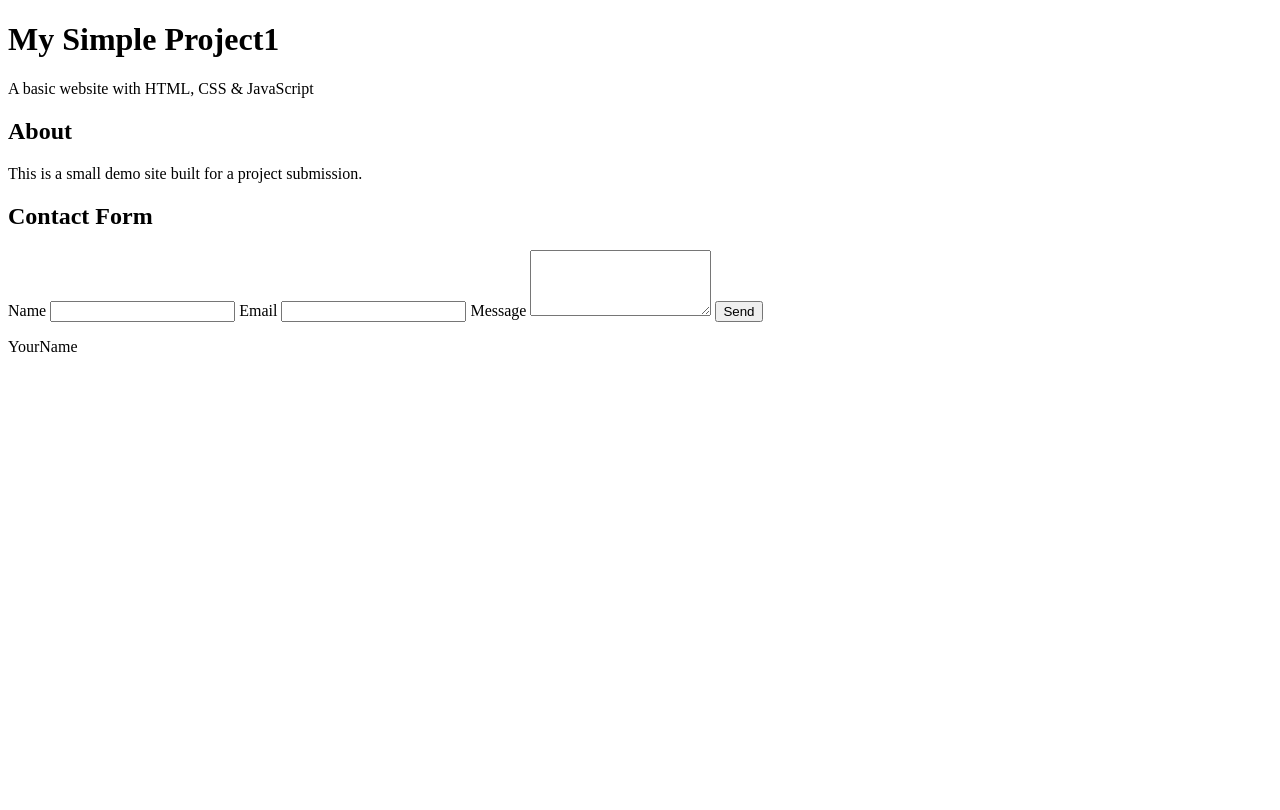
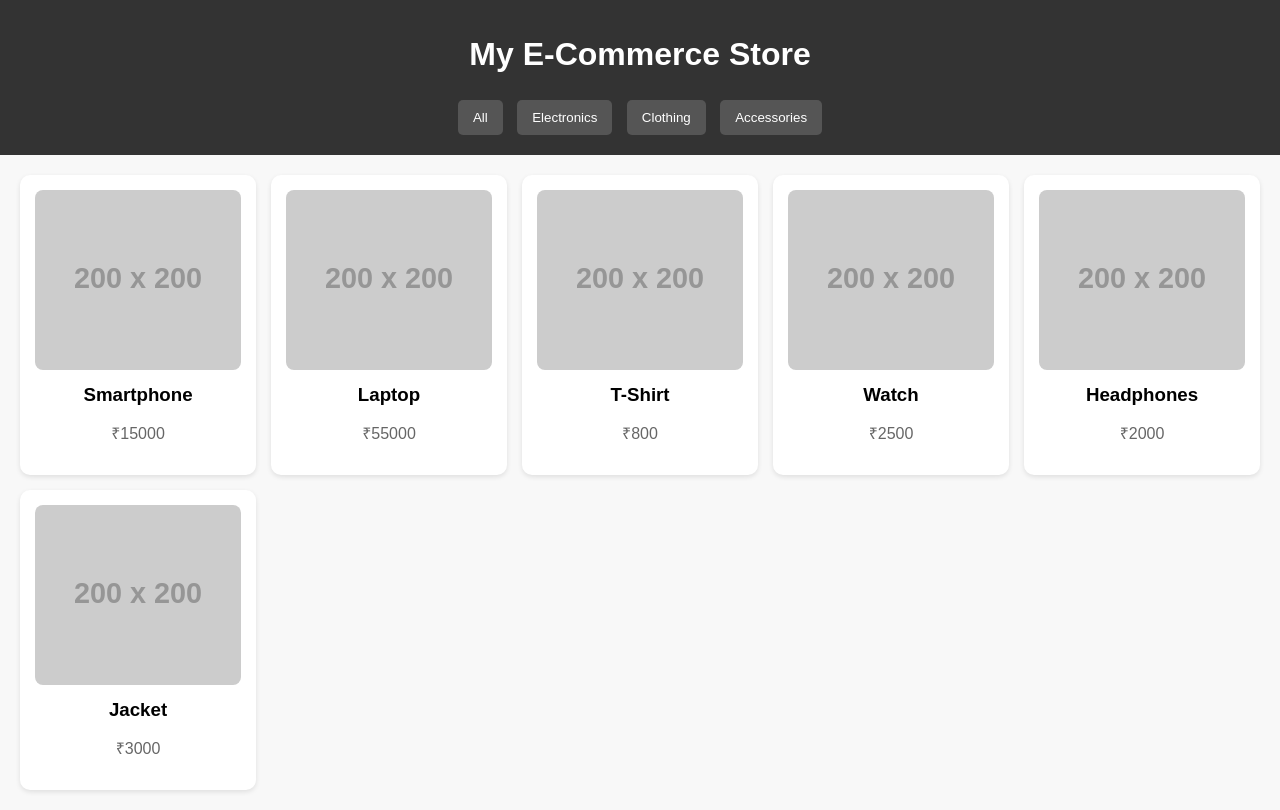
Before and after one commit to nikeshlambhade/My-Website, a plain HTML site: page index.html in a window 1280 px wide. Drawn offline with Linux system fonts and the light colour scheme; placeholder pictures from the web are drawn by us.

Commit message:
Files Updated

```diff
--- a/index.html
+++ b/index.html
@@ -1,48 +1,24 @@
-<!doctype html>
+<!DOCTYPE html>
 <html lang="en">
 <head>
-  <meta charset="utf-8" />
-  <meta name="viewport" content="width=device-width,initial-scale=1" />
-  <title>My Simple Site</title>
-  <link rel="stylesheet" href="css/styles.css" />
+  <meta charset="UTF-8">
+  <meta name="viewport" content="width=device-width, initial-scale=1.0">
+  <title>Ecommerce Product Listing</title>
+  <link rel="stylesheet" href="style.css">
 </head>
 <body>
-  <header class="site-header">
-    <h1>My Simple Project1</h1>
-    <p class="lead">A basic website with HTML, CSS & JavaScript</p>
+  <header>
+    <h1>My E-Commerce Store</h1>
+    <nav>
+      <button onclick="filterCategory('all')">All</button>
+      <button onclick="filterCategory('electronics')">Electronics</button>
+      <button onclick="filterCategory('clothing')">Clothing</button>
+      <button onclick="filterCategory('accessories')">Accessories</button>
+    </nav>
   </header>
 
-  <main class="container">
-    <section id="about">
-      <h2>About</h2>
-      <p>This is a small demo site built for a project submission.</p>
-    </section>
+  <section class="product-container" id="product-list"></section>
 
-    <section id="contact">
-      <h2>Contact Form</h2>
-      <form id="contactForm">
-        <label>
-          Name
-          <input type="text" id="name" required />
-        </label>
-        <label>
-          Email
-          <input type="email" id="email" required />
-        </label>
-        <label>
-          Message
-          <textarea id="message" rows="4" required></textarea>
-        </label>
-        <button type="submit">Send</button>
-      </form>
-      <p id="formResult" aria-live="polite"></p>
-    </section>
-  </main>
-
-  <footer class="site-footer">
-    <p>YourName</p>
-  </footer>
-
-  <script src="js/script.js"></script>
+  <script src="script.js"></script>
 </body>
 </html>
--- a/script.js
+++ b/script.js
@@ -1,25 +1,35 @@
-document.addEventListener('DOMContentLoaded', ()=> {
-  const form = document.getElementById('contactForm');
-  const result = document.getElementById('formResult');
+const products = [
+  { id: 1, name: "Smartphone", price: 15000, category: "electronics", image: "https://via.placeholder.com/200" },
+  { id: 2, name: "Laptop", price: 55000, category: "electronics", image: "https://via.placeholder.com/200" },
+  { id: 3, name: "T-Shirt", price: 800, category: "clothing", image: "https://via.placeholder.com/200" },
+  { id: 4, name: "Watch", price: 2500, category: "accessories", image: "https://via.placeholder.com/200" },
+  { id: 5, name: "Headphones", price: 2000, category: "electronics", image: "https://via.placeholder.com/200" },
+  { id: 6, name: "Jacket", price: 3000, category: "clothing", image: "https://via.placeholder.com/200" }
+];
 
-  form.addEventListener('submit', (e) => {
-    e.preventDefault();
-    const name = document.getElementById('name').value.trim();
-    const email = document.getElementById('email').value.trim();
-    const message = document.getElementById('message').value.trim();
+const productList = document.getElementById('product-list');
 
-    // Simple validation
-    if(!name || !email || !message){
-      result.textContent = 'Please fill all fields.';
-      result.style.color = 'crimson';
-      return;
-    }
+function displayProducts(items) {
+  productList.innerHTML = "";
+  items.forEach(product => {
+    const div = document.createElement('div');
+    div.classList.add('product');
+    div.innerHTML = `
+      <img src="${product.image}" alt="${product.name}">
+      <h3>${product.name}</h3>
+      <p>₹${product.price}</p>
+    `;
+    productList.appendChild(div);
+  });
+}
 
-    // Simulate send (since no backend) and show Summary
-    result.style.color = 'green';
-    result.textContent = `Thanks ${name}! Your message was "sent" — (demo). We'll email you at ${email}.`;
+function filterCategory(category) {
+  if (category === 'all') {
+    displayProducts(products);
+  } else {
+    const filtered = products.filter(p => p.category === category);
+    displayProducts(filtered);
+  }
+}
 
-    // Reset after a short delay
-    setTimeout(() => form.reset(), 1200);
-  });
-});
+displayProducts(products);
--- a/style.css
+++ b/style.css
@@ -1,35 +1,56 @@
-:root{
-  --bg:#0040ff;
-  --card:#ffffff;
-  --text:#222;
-  --accent:#4f46e5;
+body {
+  font-family: Arial, sans-serif;
+  margin: 0;
+  background-color: #f8f8f8;
 }
 
-*{box-sizing:border-box}
-body{
-  margin:0;font-family:Inter,system-ui,Segoe UI,Roboto,"Helvetica Neue",Arial;
-  background:var(--bg);color:var(--text);line-height:1.5;
+header {
+  background-color: #333;
+  color: white;
+  text-align: center;
+  padding: 15px 0;
 }
-.site-header{
-  padding:3rem 1rem;text-align:center;background:linear-gradient(90deg,#eef2ff,#fff);
-  border-bottom:1px solid #e6e9f2;
+
+nav button {
+  margin: 5px;
+  padding: 10px 15px;
+  border: none;
+  background: #555;
+  color: white;
+  cursor: pointer;
+  border-radius: 5px;
 }
-.lead{opacity:.8;margin-top:.5rem}
 
-.container{
-  max-width:900px;margin:2rem auto;padding:1rem;
-  display:grid;gap:2rem;
+nav button:hover {
+  background: #ff6600;
 }
-section{background:var(--card);padding:1.25rem;border-radius:12px;box-shadow:0 6px 18px rgba(50,50,93,.06)}
 
-form label{display:block;margin-bottom:.75rem;font-weight:600}
-input, textarea{
-  width:100%;padding:.6rem;border-radius:8px;border:1px solid #d6d9ef;margin-top:.4rem;
-  font-size:1rem;
+.product-container {
+  display: grid;
+  grid-template-columns: repeat(auto-fit, minmax(200px, 1fr));
+  gap: 15px;
+  padding: 20px;
 }
-button{
-  margin-top:.5rem;padding:.6rem 1rem;border-radius:10px;border:0;background:var(--accent);
-  color:#fff;font-weight:700;cursor:pointer;
+
+.product {
+  background: white;
+  border-radius: 10px;
+  padding: 15px;
+  text-align: center;
+  box-shadow: 0 2px 5px rgba(0,0,0,0.1);
 }
-button:hover{filter:brightness(.95)}
-.site-footer{text-align:center;padding:1rem;margin-top:2rem;color:#666}
+
+.product img {
+  width: 100%;
+  height: 180px;
+  object-fit: cover;
+  border-radius: 8px;
+}
+
+.product h3 {
+  margin: 10px 0 5px;
+}
+
+.product p {
+  color: #666;
+}
```
